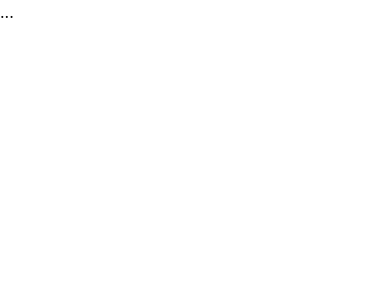
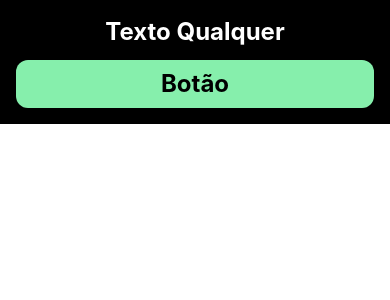
Before and after one commit to Vinicius-dcs/basic-react, a React (Vite) app: page / in a window 390 px wide. Shown: the top 300 px of the page. Built offline with nearby package versions, Linux system fonts and the light colour scheme.

Commit message:
M3 L13: Responsivity in TailwindCSS

```diff
--- a/src/App.tsx
+++ b/src/App.tsx
@@ -1,9 +1,11 @@
 function App() {
 
 	return (
-		<div>
-			...
+		<div className="bg-black text-white p-4 text-2xl font-bold flex flex-col text-center md:flex-row md:text-green-500 lg:text-red-500 lg:justify-between">
+			Texto Qualquer
+			<button className="bg-green-300 text-black p-2 rounded-xl mt-3 md:ml-3 md:mt-0">Botão</button>
 		</div>
+
 	);
 
 }
```
